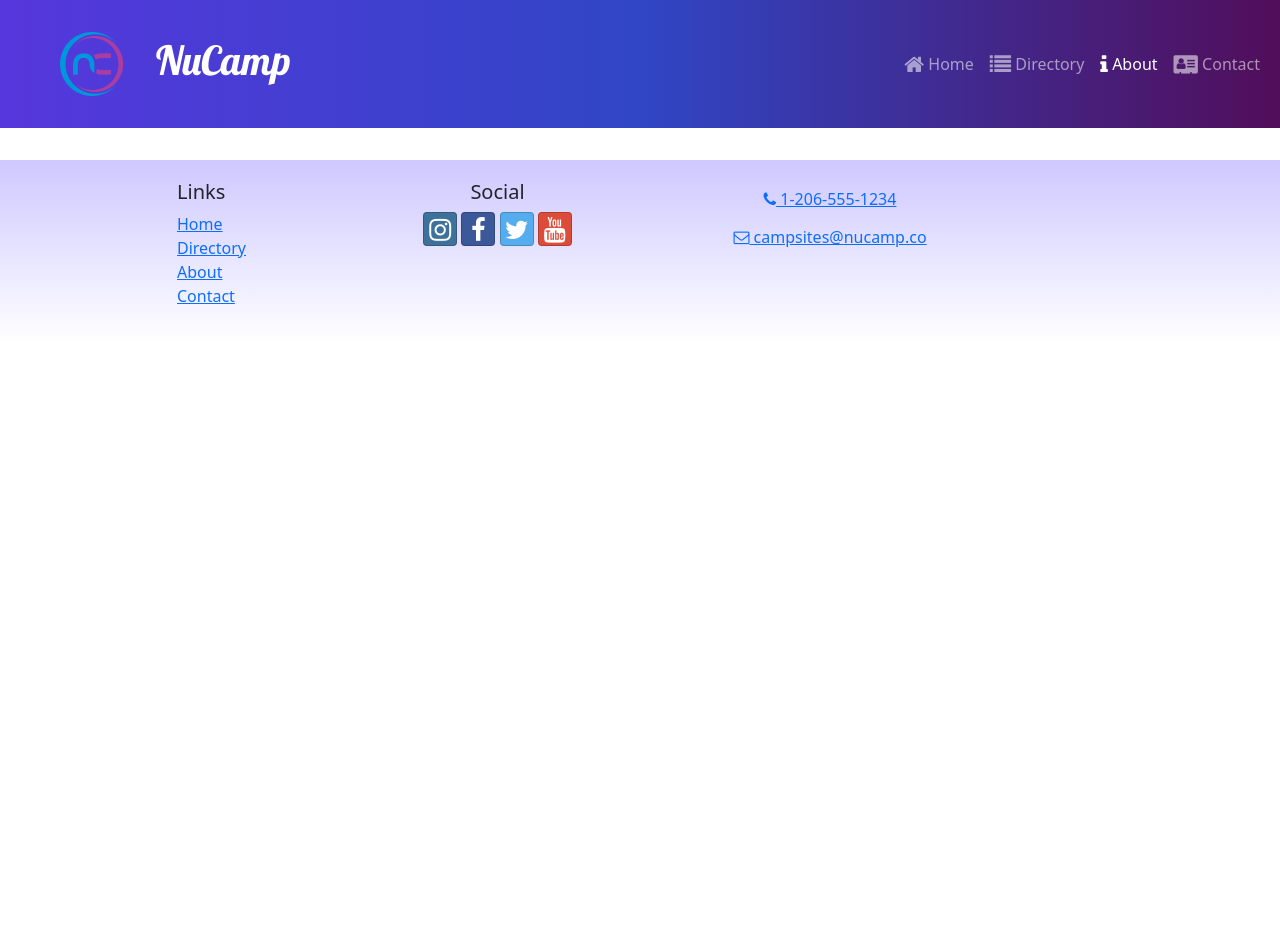
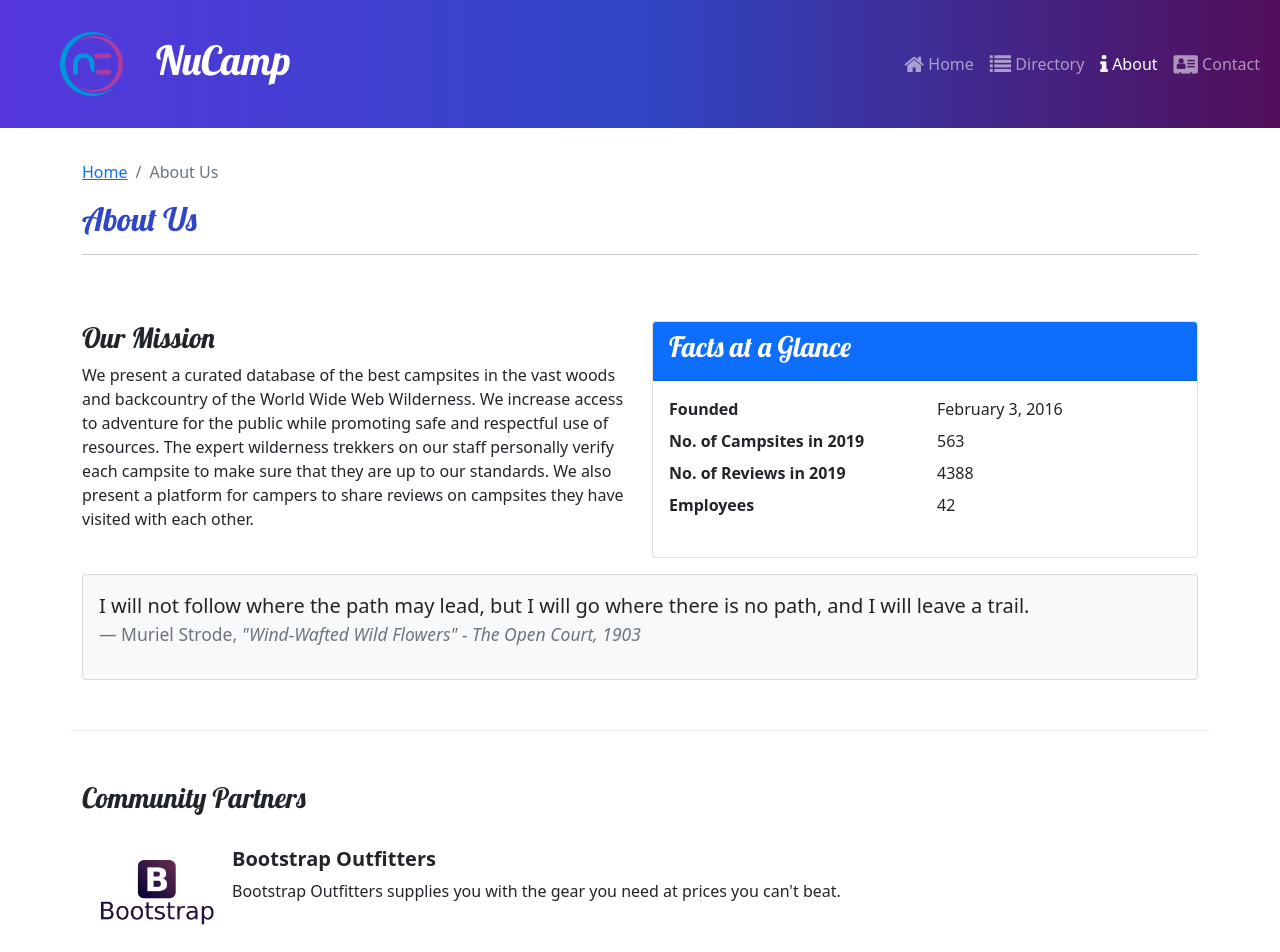
Before and after one commit to kattlaw/Campsite-React-Project, a React (Create React App) app: page /about in a window 1280 px wide. Shown: the top 952 px of the page. Before the commit the page ends 800 px from the top, so only its background shows below. Built offline with nearby package versions, Linux system fonts and the light colour scheme.

Commit message:
Workshop 2 updates

```diff
--- a/src/App.js
+++ b/src/App.js
@@ -4,6 +4,7 @@ import HomePage from './pages/HomePage';
 import Header from './components/Header';
 import CampsitesDirectoryPage from './pages/CampsitesDirectoryPage';
 import CampsiteDetailPage from './pages/CampsiteDetailPage';
+import AboutPage from './pages/AboutPage';
 import Footer from './components/Footer';
 import './App.css';
 
@@ -16,6 +17,7 @@ function App() {
           <Route path='contact' element={<ContactPage />} />
           <Route path='directory' element={<CampsitesDirectoryPage />} />
           <Route path='directory/:campsiteId' element={<CampsiteDetailPage />} />
+          <Route path='about' element={<AboutPage />} />
         </Routes>
         <Footer />
       </div>
--- a/src/features/display/DisplayList.js
+++ b/src/features/display/DisplayList.js
@@ -2,9 +2,10 @@ import { Col, Row } from 'reactstrap';
 import DisplayCard from './DisplayCard';
 import { selectFeaturedCampsite } from '../campsites/campsitesSlice';
 import { selectFeaturedPromotion } from '../promotions/promotionsSlice';
+import { selectFeaturedPartner } from '../partners/partnersSlice';
 
 const DisplayList =  () => {
-    const items= [selectFeaturedCampsite(), selectFeaturedPromotion()];
+    const items= [selectFeaturedCampsite(), selectFeaturedPromotion(), selectFeaturedPartner()];
 
     return (
         <Row>
--- /dev/null
+++ b/src/features/partners/Partner.js
@@ -0,0 +1,18 @@
+const Partner = ({ partner }) => {
+    if (partner) {
+        const { image, name, description } = partner;
+
+        return (
+            <>
+            <img src={image} alt={name} style={{ width:'150px' }} />
+            <div clasName='m-4'>
+                <h5 className='fw-bold'>{name}</h5>
+                {description}
+            </div>
+            </>
+        );
+    }
+    return null;
+};
+
+export default Partner;
--- /dev/null
+++ b/src/features/partners/PartnersList.js
@@ -0,0 +1,21 @@
+import { Col } from 'reactstrap';
+import Partner from './Partner';
+import { selectAllPartners } from './partnersSlice';
+
+const PartnersList = () => {
+    const partners = selectAllPartners();
+
+    return (
+        <Col className='mt-4'>
+            {partners.map((partner) => {
+                return (
+                    <div className='d-flex mb-5' key={partner.id}>
+                        <Partner partner={partner} />
+                    </div>
+                );
+            })}
+        </Col>
+    );
+};
+
+export default PartnersList;
--- /dev/null
+++ b/src/features/partners/partnersSlice.js
@@ -0,0 +1,9 @@
+import { PARTNERS } from '../../app/shared/PARTNERS';
+
+export const selectAllPartners = () => {
+    return PARTNERS;
+};
+
+export const selectFeaturedPartner = () => {
+    return PARTNERS.find((partner) => partner.featured);
+};
--- /dev/null
+++ b/src/pages/AboutPage.js
@@ -0,0 +1,72 @@
+import { Col, Row, Container, Card, CardBody, CardHeader } from 'reactstrap';
+import SubHeader from '../components/SubHeader';
+import PartnersList from '../features/partners/PartnersList';
+
+const AboutPage = () => {
+    return (
+        <Container>
+            <SubHeader current='About Us' />
+            <Row className='row-content'>
+                <Col sm='6'>
+                    <h3>Our Mission</h3>
+                    <p>
+                        We present a curated database of the best campsites in the
+                        vast woods and backcountry of the World Wide Web Wilderness.
+                        We increase access to adventure for the public while
+                        promoting safe and respectful use of resources. The expert
+                        wilderness trekkers on our staff personally verify each
+                        campsite to make sure that they are up to our standards. We
+                        also present a platform for campers to share reviews on
+                        campsites they have visited with each other.
+                    </p>
+                </Col>
+                <Col sm='6'>
+                    <Card>
+                        <CardHeader className='bg-primary text-white'>
+                            <h3>Facts at a Glance</h3>
+                        </CardHeader>
+                        <CardBody>
+                        <dl className='row'>
+                                <dt className='col-6'>Founded</dt>
+                                <dd className='col-6'>February 3, 2016</dd>
+                                <dt className='col-6'>No. of Campsites in 2019</dt>
+                                <dd className='col-6'>563</dd>
+                                <dt className='col-6'>No. of Reviews in 2019</dt>
+                                <dd className='col-6'>4388</dd>
+                                <dt className='col-6'>Employees</dt>
+                                <dd className='col-6'>42</dd>
+                            </dl>
+                        </CardBody>
+                    </Card>
+                </Col>
+                <Col>
+                    <Card className='bg-light mt-3'>
+                        <CardBody>
+                            <blockquote className='blockquote'>
+                                <p>  I will not follow where the path may lead, but I
+                                    will go where there is no path, and I will leave
+                                    a trail.
+                                </p>
+                                <footer className='blockquote-footer'>
+                                Muriel Strode,{' '}
+                                    <cite title='Source Title'>
+                                        "Wind-Wafted Wild Flowers" - The Open Court,
+                                        1903
+                                    </cite>
+                                </footer>
+                            </blockquote>
+                        </CardBody>
+                    </Card>
+                </Col>
+            </Row>
+            <Row className='row-content'>
+                <Col xs='12'>
+                    <h3>Community Partners</h3>
+                </Col>
+                <PartnersList />
+            </Row>
+        </Container>
+    );
+}
+
+export default AboutPage;
```
